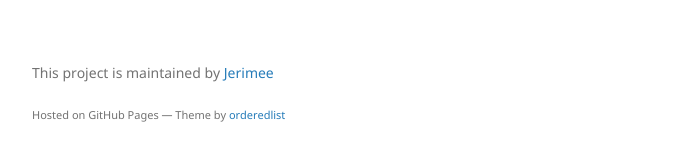
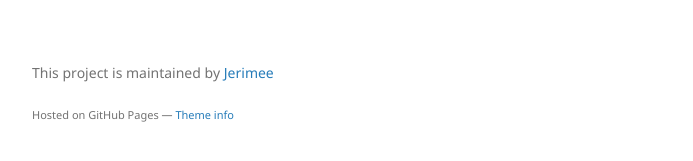
Before and after one commit to Jerimee/riminimir, a Jekyll site: the page built from another-page.md, in a window 1280 px wide. Shown: the part 706-867 px from the top of the page, without its empty margins (178-871 px from the left). Built offline with Jekyll 4.4.1, drawn with Linux system fonts in a browser that asks for light colours; our own code applies the rules of GitHub Pages for plain Markdown files.

Commit message:
Update default.html

```diff
--- a/_layouts/default.html
+++ b/_layouts/default.html
@@ -43,7 +43,7 @@
         {% if site.github.is_project_page %}
         <p>This project is maintained by <a href="{{ site.github.owner_url }}">{{ site.github.owner_name }}</a></p>
         {% endif %}
-        <p><small>Hosted on GitHub Pages &mdash; Theme by <a href="https://github.com/orderedlist">orderedlist</a></small></p>
+        <p><small>Hosted on GitHub Pages &mdash; <a href="https://github.com/Jerimee/riminimir">Theme info</a></small></p>
       </footer>
     </div>
     <script src="{{ '/assets/js/scale.fix.js' | relative_url }}"></script>
```
